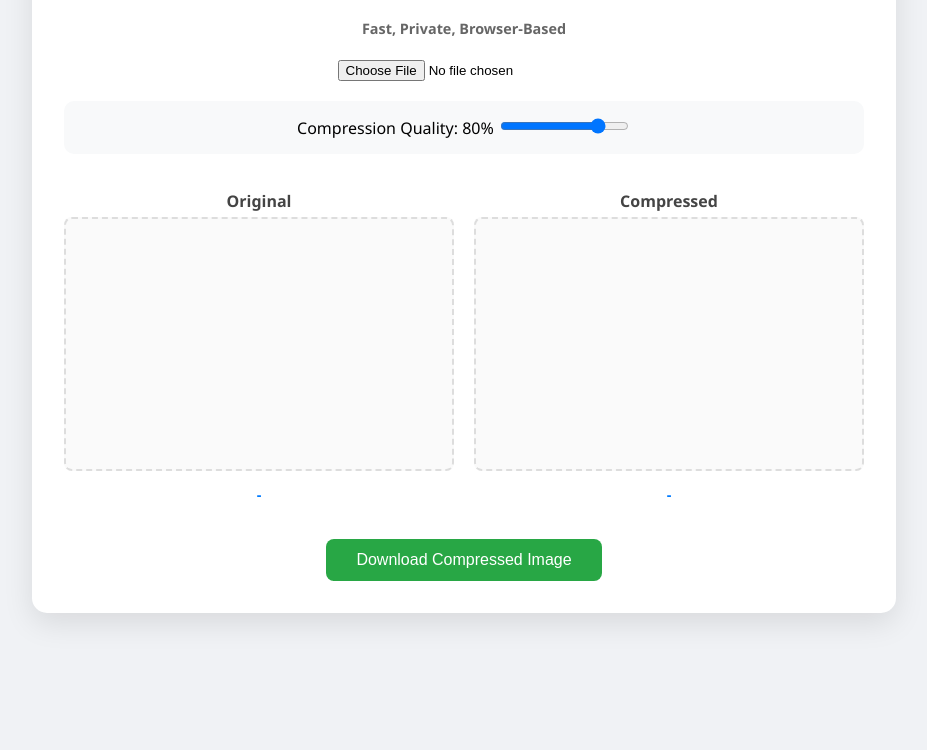
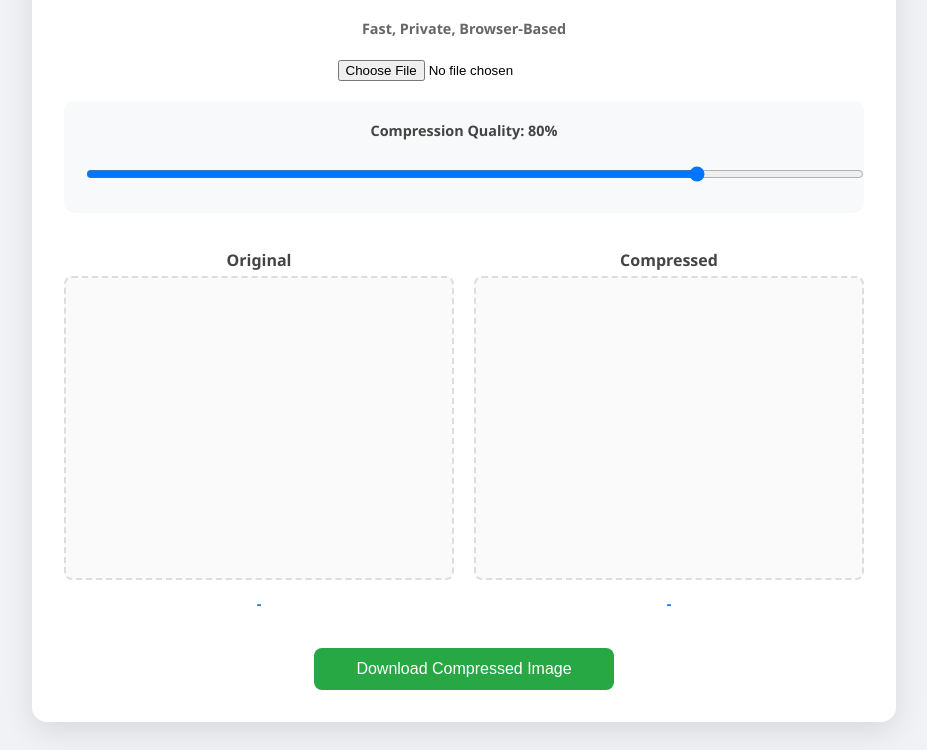
Before and after one commit to imthifirdouse-lab/image-compressor, a plain HTML site: page index.html in a window 1280 px wide. Shown: the part 127-877 px from the top of the page, without its empty margins (176-1103 px from the left). Before the commit the page ends 800 px from the top, so only its background shows below. Drawn offline with Linux system fonts and the light colour scheme.

Commit message:
Refactor controls section and enhance styles
Updated controls section layout and styles for better usability.

```diff
--- a/style.css
+++ b/style.css
@@ -20,11 +20,40 @@
 
 .upload-section { margin-bottom: 20px; }
 
+/* --- UPDATED CONTROLS --- */
 .controls {
     background: #f8f9fa;
-    padding: 15px;
+    padding: 20px;
     border-radius: 10px;
     margin-bottom: 20px;
+    display: flex;
+    flex-direction: column;
+    gap: 15px; /* Spaces out format and quality groups */
+}
+
+.control-group {
+    display: flex;
+    flex-direction: column;
+    align-items: flex-start;
+    gap: 8px;
+}
+
+label {
+    font-size: 0.9rem;
+    font-weight: 600;
+    color: #444;
+}
+
+select, input[type="range"] {
+    width: 100%;
+    padding: 8px;
+    border-radius: 5px;
+    border: 1px solid #ddd;
+}
+
+select {
+    cursor: pointer;
+    background-color: white;
 }
 
 /* --- THE PREVIEW FLEXBOX --- */
@@ -32,18 +61,18 @@
     display: flex;
     gap: 20px;
     margin-bottom: 20px;
-    flex-wrap: wrap; /* Stacks on small screens */
+    flex-wrap: wrap;
 }
 
 .preview-pane {
     flex: 1;
-    min-width: 250px;
+    min-width: 280px;
 }
 
 .img-box {
     border: 2px dashed #ddd;
     border-radius: 8px;
-    height: 250px;
+    height: 300px; /* Slightly increased height for better visibility */
     display: flex;
     align-items: center;
     justify-content: center;
@@ -69,6 +98,8 @@
     cursor: pointer;
     font-size: 1rem;
     transition: 0.3s;
+    width: 100%; /* Makes button more prominent */
+    max-width: 300px;
 }
 
 button:hover { background: #218838; transform: translateY(-2px); }
```
